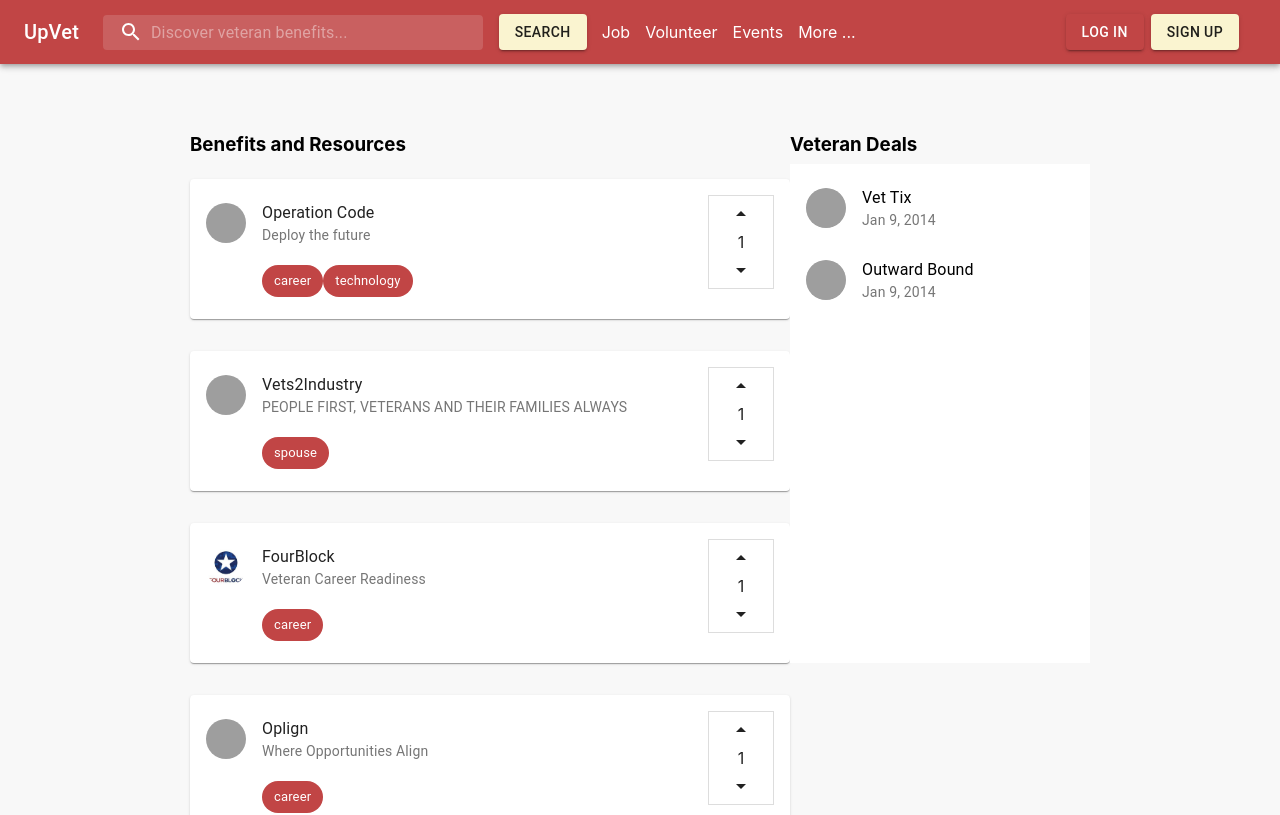
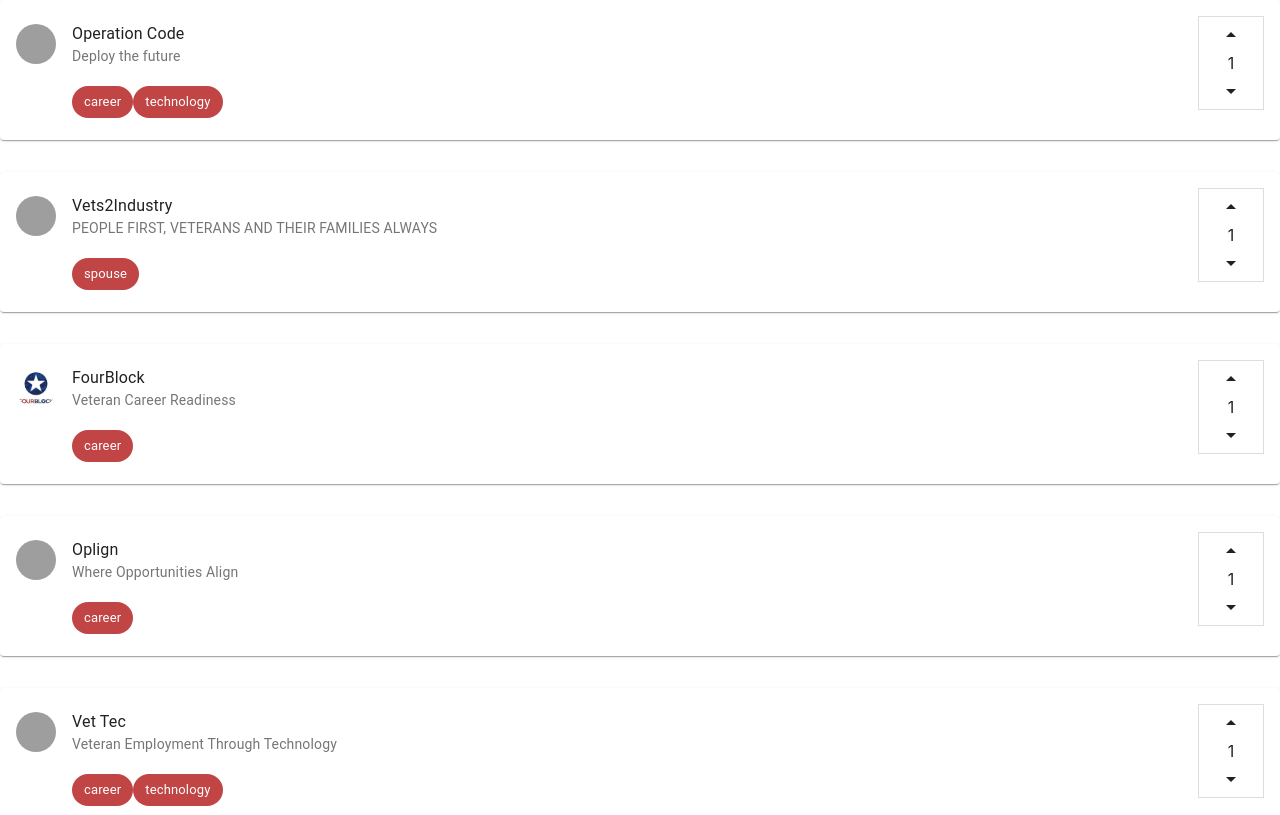
Before and after one commit to thejohnyu/hackathon-veterans, a React (Create React App) app: page /about in a window 1280 px wide. Shown: the top 815 px of the page. Built offline with nearby package versions, Linux system fonts and the light colour scheme; grey boxes are pictures that could not be loaded.

Commit message:
adding search

```diff
--- a/package.json
+++ b/package.json
@@ -10,6 +10,7 @@
     "@testing-library/user-event": "^7.1.2",
     "react": "^16.13.1",
     "react-dom": "^16.13.1",
+    "react-router-dom": "^5.2.0",
     "react-scripts": "3.4.1"
   },
   "scripts": {
--- a/src/App.js
+++ b/src/App.js
@@ -1,36 +1,32 @@
 import React from "react";
+import {
+  BrowserRouter as Router,
+  Switch,
+  Route
+} from "react-router-dom";
 import "./App.css";
 import SimpleCard from "./Card";
-import PrimarySearchAppBar from "./App-bar";
 import FolderList from "./Folder";
-import { makeStyles } from "@material-ui/core/styles";
-
-const useStyles = makeStyles((theme) => ({
-  root: {
-    width: "100%",
-    borderColor: "#ff0000",
-    marginBottom: "2rem",
-     backgroundColor: theme.palette.background.default,
-  },}));
+import MainBody from "./Main";
 
 
 function App() {
-  const classes = useStyles();
   return (
-    <div className={classes.root}>
-      <PrimarySearchAppBar />
-      <main className="App-main">
-        <div className="App-left-column">
-          <header className="App-sub-header"><h3>Benefits and Resources</h3></header>
-          <SimpleCard />
-        </div>
-        <div className="App-right-column">
-          <header className="App-sub-header"><h3>Veteran Deals</h3></header>
-          <FolderList />
-        </div>
-      </main>
-      <footer className="App-footer"></footer>
-    </div>
+    <Router>
+      <div>
+        <Switch>
+          <Route path="/about">
+            <SimpleCard />
+          </Route>
+          <Route path="/topics">
+            <FolderList />
+          </Route>
+          <Route path="/">
+            <MainBody />
+          </Route>
+        </Switch>
+      </div>
+    </Router>
   );
 }
 
--- a/src/Card.js
+++ b/src/Card.js
@@ -9,12 +9,14 @@ import Avatar from "@material-ui/core/Avatar";
 import Vote from "./Vote";
 import { Chip } from "@material-ui/core";
 
+
+
 const useStyles = makeStyles((theme) => ({
   root: {
     width: "100%",
     borderColor: "#ff0000",
     marginBottom: "2rem",
-     backgroundColor: theme.palette.background.paper,
+    backgroundColor: theme.palette.background.paper,
   },
   bullet: {
     display: "inline-block",
@@ -34,8 +36,7 @@ const useStyles = makeStyles((theme) => ({
 
 export default function SimpleCard() {
   const classes = useStyles();
-  // const bull = <span className={classes.bullet}>•</span>;
-  const newData = [
+  let newData = [
     {
       title: "Operation Code",
       subtitle: "Deploy the future",
@@ -87,8 +88,23 @@ export default function SimpleCard() {
 
   ];
 
-  const listItems = newData.map((cur, index) =>
-    <Card className={classes.root}>
+  const [datas, setDatas] = React.useState(newData);
+
+
+  const searchResources = (searchTerm) => {
+    console.log(searchTerm);
+    let newResources = [];
+    for (var i = 0; i < newData.length; i++) {
+      if (newData[i].tags.includes(searchTerm)) {
+        newResources.push(newData[i]);
+      }
+    }
+
+    setDatas(newData = newResources);
+  };
+
+  const listItems = datas.map((cur, index) =>
+    <Card className={classes.root} key={index}>
       <List>
         <ListItem alignItems="flex-start" key={index}>
           <ListItemAvatar>
@@ -101,29 +117,21 @@ export default function SimpleCard() {
             secondary={
               <React.Fragment>
                 {cur.subtitle}
-
                 <br></br><br></br>
                 {cur.tags.map((tag) => {
-                  return <Chip label={tag} color="primary"></Chip>
-                })}
-
+            return <Chip label={tag} key={tag} color="primary" onClick={() => searchResources(tag)}></Chip>
+          })}
               </React.Fragment>
             }
           />
+
           <Vote />
         </ListItem>
-        {/* <Divider variant="inset" component="li" /> */}
       </List>
     </Card>
-
   )
 
   return (
-    //     <Card className={classes.root}>
-    // <List className={classes.root}>
-    //       {listItems}
-    //       </List>
-    //     </Card>
     <div>{listItems}</div>
   );
 }
--- /dev/null
+++ b/src/Main.js
@@ -0,0 +1,38 @@
+import React from "react";
+import "./App.css";
+import SimpleCard from "./Card";
+import PrimarySearchAppBar from "./App-bar";
+import FolderList from "./Folder";
+import { makeStyles } from "@material-ui/core/styles";
+
+const useStyles = makeStyles((theme) => ({
+    root: {
+        width: "100%",
+        borderColor: "#ff0000",
+        marginBottom: "2rem",
+        backgroundColor: theme.palette.background.default,
+    },
+}));
+
+function MainBody() {
+    const classes = useStyles();
+    return (
+        <div className={classes.root}>
+            <PrimarySearchAppBar />
+            <main className="App-main">
+                <div className="App-left-column">
+                    <header className="App-sub-header"><h3>Benefits and Resources</h3></header>
+                    <SimpleCard />
+                </div>
+                <div className="App-right-column">
+                    <header className="App-sub-header"><h3>Veteran Deals</h3></header>
+                    <FolderList />
+                </div>
+            </main>
+            <footer className="App-footer"></footer>
+        </div>
+
+    );
+}
+
+export default MainBody;
```
Also changed, not shown: 1 other file (tests, documents, lock files or other folders).
